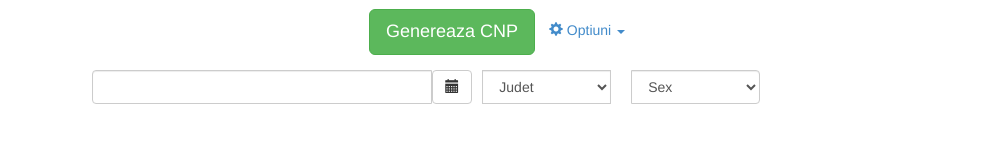
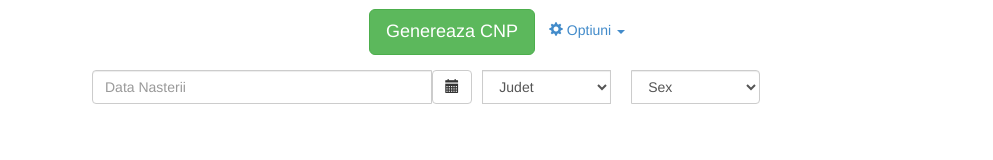
Before and after one commit to razvandimescu/cnp, a plain HTML site: page index.html in a window 1280 px wide. Both pictures are taken after a click on the link "Optiuni". Shown: the part 303-463 px from the top of the page, without its empty margins (143-1136 px from the left). Drawn offline with nearby package versions, Linux system fonts and the light colour scheme; a script that the page names is missing.

Commit message:
added placeholder fro dob

```diff
--- a/index.html
+++ b/index.html
@@ -35,7 +35,7 @@
           <div ng-show="display_options" class="options_box">
 
             <p class="input-group">
-              <input type="text" id = "date_of_birth" class="form-control" datepicker-popup="{{format}}" ng-model="date_of_birth" is-open="opened" min="minDate" max="'2015-06-22'" datepicker-options="dateOptions" date-disabled="disabled(date, mode)" ng-required="true" close-text="Close" />
+              <input type="text" placeholder="Data Nasterii" id = "date_of_birth" class="form-control" datepicker-popup="{{format}}" ng-model="date_of_birth" is-open="opened" min="minDate" max="'2015-06-22'" datepicker-options="dateOptions" date-disabled="disabled(date, mode)" ng-required="true" close-text="Close" />
               <span class="input-group-btn">
                 <button class="btn btn-default" ng-click="open($event)"><i class="glyphicon glyphicon-calendar"></i></button>
               </span>
```
